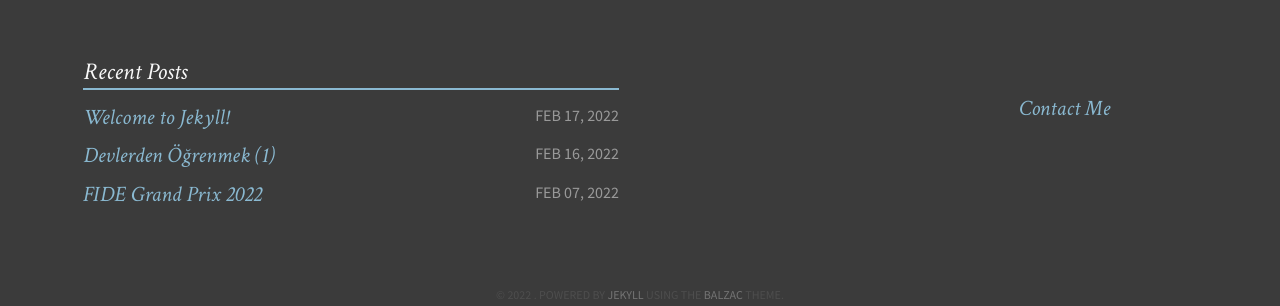
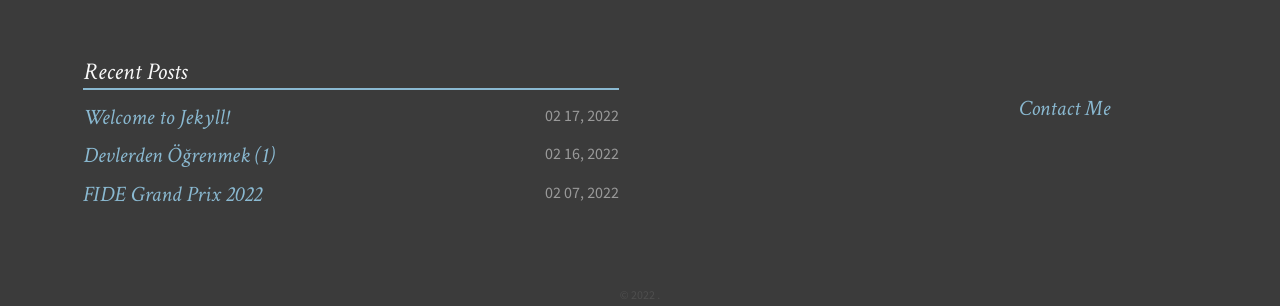
Before and after one commit to satranchess/satrancc, a Jekyll site: the page built from index.md, in a window 1280 px wide and 900 px high, scrolled down 1653 px. Shown: the part 591-897 px from the top of the window. Built offline with Jekyll 4.4.1, drawn with Linux system fonts in a browser that asks for light colours.

Commit message:
Update footer.html

```diff
--- a/_includes/footer.html
+++ b/_includes/footer.html
@@ -3,10 +3,11 @@
     <aside class="wrap">
         <ol class="prev-posts">
             <p class="list-title">Recent Posts</p>
-        {% for post in site.posts | limit:3 %} <!-- for1 -->
+            {% for post in site.posts | limit:3 %}
+            <!-- for1 -->
             <li>
                 <span class="recent-title"><a href="{{ site.url }}{{ post.url }}" title="{{ post.title }}">{{ post.title | strip_html | strip_newlines | truncate: 30 }} </a></span>
-              <span class="date">{{post.date | date: "%b %d, %Y" }}</span>
+                <span class="date">{{post.date | date: "%m %d, %Y" }}</span>
             </li>
             {% endfor %}
         </ol>
@@ -26,11 +27,14 @@
             </ul>
         </div>
     </aside>
-    <small>&copy; {{ site.time | date: '%Y' }} {{ site.owner.name }}. Powered by <a href="http://jekyllrb.com">Jekyll</a> using the <a href="http://jekyll.gtat.me/about">Balzac</a> theme.</small>
+    <small>&copy; {{ site.time | date: '%Y' }} {{ site.owner.name }}.</small>
 </footer>
 
 <!-- If they're out, get some from the cellar -->
-  <script>window.jQuery || document.write('<script src="{{ site.url }}/assets/js/vendor/jquery-1.9.1.min.js"><\/script>')</script>
+<script>
+    window.jQuery || document.write('<script src="{{ site.url }}/assets/js/vendor/jquery-1.9.1.min.js"><\/script>')
+
+</script>
 <script src="{{ site.url }}/assets/js/retina.min.js"></script>
 
 <!-- Custom JS -->
@@ -38,4 +42,5 @@
 
 
 </body>
+
 </html>
```
Lines whose indentation alone changed are shown as unchanged.
